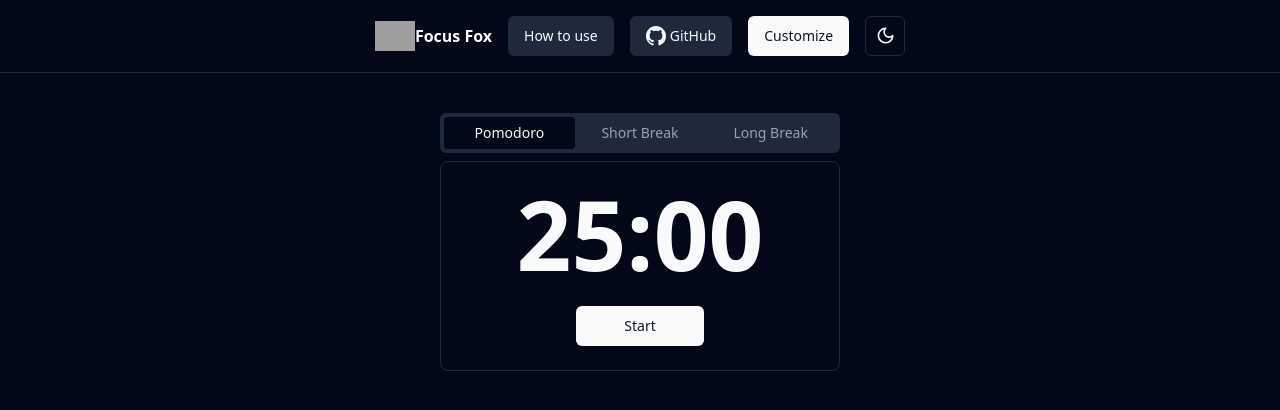
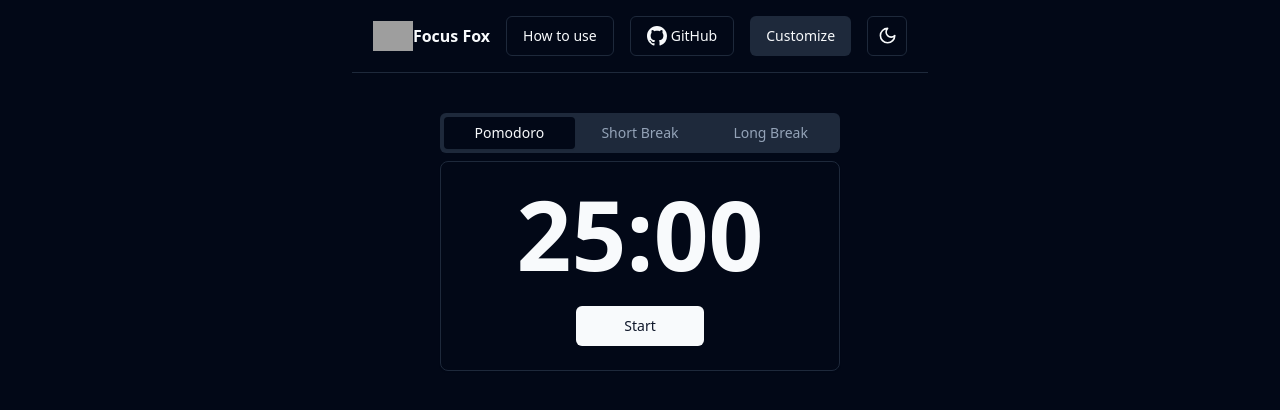
Before and after one commit to marinoffDev/Focus-Fox, a React (Vite) app: page / in a window 1280 px wide. Shown: the top 410 px of the page. Built offline with nearby package versions, Linux system fonts and the light colour scheme; grey boxes are pictures that could not be loaded.

Commit message:
Update Navbar layout. Add Footer component

```diff
--- /dev/null
+++ b/src/components/Footer.jsx
@@ -0,0 +1,20 @@
+import { Button } from "@/components/ui/button";
+import GitHubBtn from "@/components/ui/GitHubBtn";
+
+const year = new Date().getFullYear();
+
+export default function Footer() {
+  return (
+    <>
+      <footer className='relative mx-auto flex justify-center items-center space-x-4 m-4 max-w-2xl'>
+        <a href="/Focus-Fox/" target="_self">
+          <Button variant="outline">Home</Button>
+        </a>
+        <Button variant="outline">Privacy Policy</Button>
+        <Button variant="outline">Terms and Conditions</Button>
+        <GitHubBtn variant="secondary" />
+      </footer>
+      <p className="text-xs w-full text-center mb-4" >©Focus Fox {year}. Code licensed under the <a href="https://opensource.org/licenses/MIT" target="_blank" className="underline">MIT License</a>.</p>
+    </>
+  )
+}
--- a/src/components/Navbar.jsx
+++ b/src/components/Navbar.jsx
@@ -8,16 +8,16 @@ import Logo from "@/components/ui/Logo";
 export default function Navbar() {
   return (
     <>
-      <nav className='relative mx-auto flex justify-center items-center space-x-4 mt-4'>
+      <nav className='relative mx-auto flex justify-center items-center space-x-4 mt-4 max-w-2xl'>
         <Logo />
-        <Button variant="secondary">How to use</Button>
-        <GitHubBtn />
-        <Button>Customize</Button>
+        <Button variant="outline">How to use</Button>
+        <GitHubBtn variant={"outline"} />
+        <Button variant="secondary">Customize</Button>
         <ThemeProvider defaultTheme="dark" storageKey="vite-ui-theme">
           <ModeToggle />
         </ThemeProvider>
       </nav>
-      <Separator className='my-4' />
+      <Separator className='block m-auto mt-4 max-w-xl' />
     </>
   )
 }
--- a/src/components/ui/GitHubBtn.jsx
+++ b/src/components/ui/GitHubBtn.jsx
@@ -1,9 +1,9 @@
 import { Button } from "@/components/ui/button";
 
-export default function GitHubBtn() {
+export default function GitHubBtn({variant}) {
   return (
     <a href='https://github.com/marinoffDev/Focus-Fox/' target='_blank'>
-      <Button variant="secondary" >
+      <Button variant={variant} >
         <svg stroke="currentColor" fill="currentColor" strokeWidth="0" viewBox="0 0 16 16" aria-hidden="true" className="size-5 mr-1" height="1em" width="1em" xmlns="http://www.w3.org/2000/svg"><path d="M8 0C3.58 0 0 3.58 0 8c0 3.54 2.29 6.53 5.47 7.59.4.07.55-.17.55-.38 0-.19-.01-.82-.01-1.49-2.01.37-2.53-.49-2.69-.94-.09-.23-.48-.94-.82-1.13-.28-.15-.68-.52-.01-.53.63-.01 1.08.58 1.23.82.72 1.21 1.87.87 2.33.66.07-.52.28-.87.51-1.07-1.78-.2-3.64-.89-3.64-3.95 0-.87.31-1.59.82-2.15-.08-.2-.36-1.02.08-2.12 0 0 .67-.21 2.2.82.64-.18 1.32-.27 2-.27.68 0 1.36.09 2 .27 1.53-1.04 2.2-.82 2.2-.82.44 1.1.16 1.92.08 2.12.51.56.82 1.27.82 2.15 0 3.07-1.87 3.75-3.65 3.95.29.25.54.73.54 1.48 0 1.07-.01 1.93-.01 2.2 0 .21.15.46.55.38A8.012 8.012 0 0 0 16 8c0-4.42-3.58-8-8-8z"></path></svg>
         GitHub
       </Button>
```
